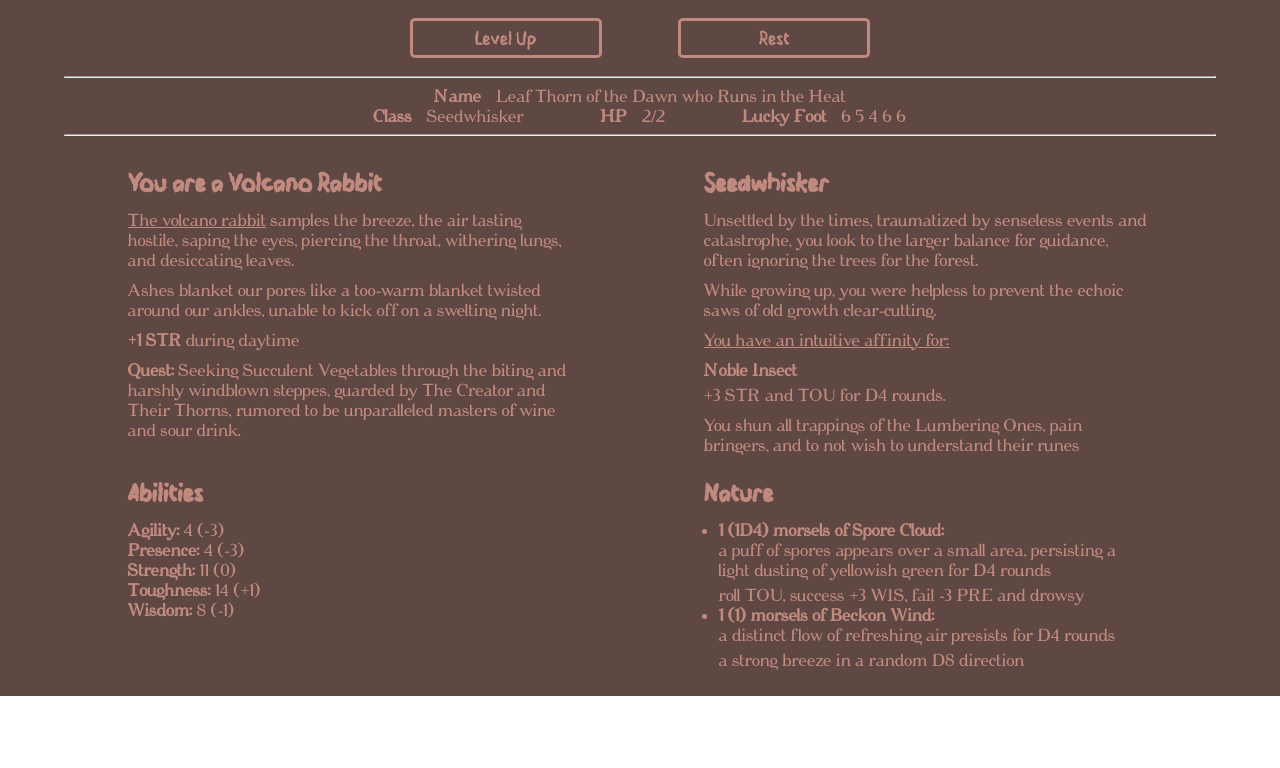
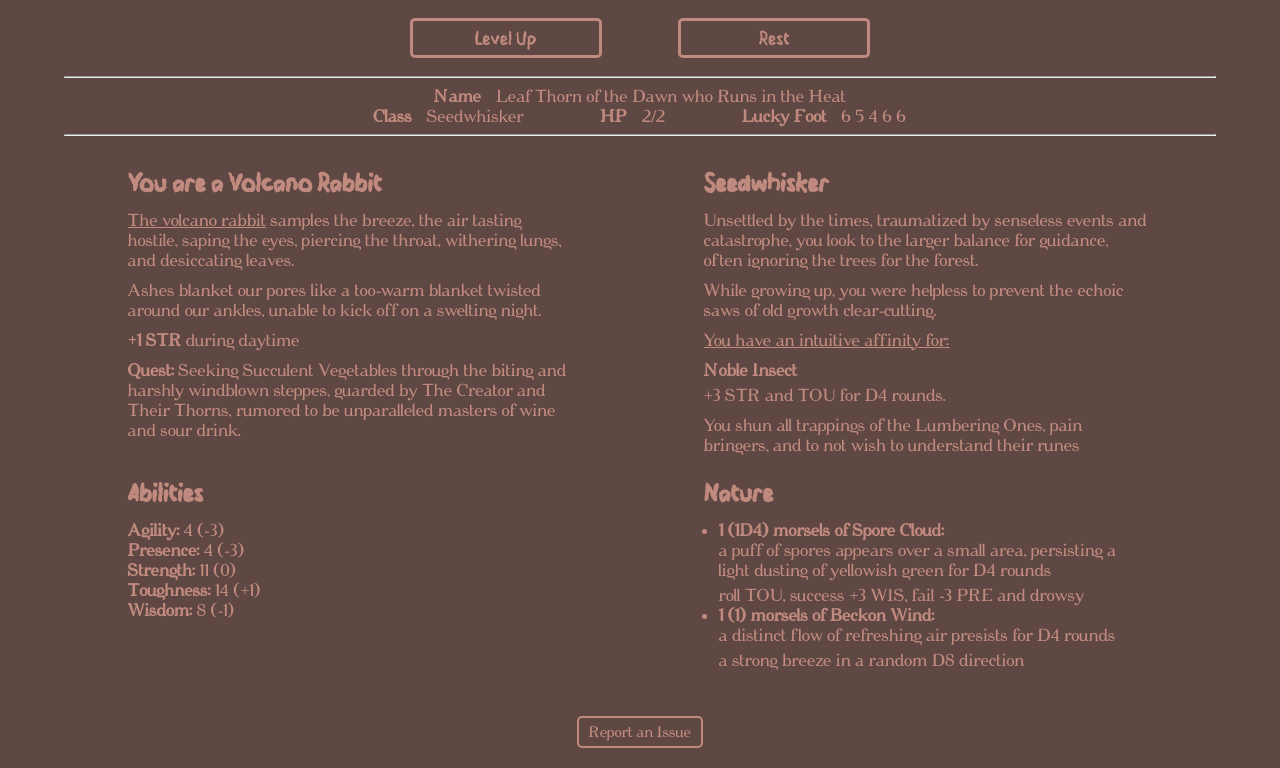
Before and after one commit to geoffmoss0/bvnbirther, a React (Create React App) app: page / in a window 1280 px wide. Shown: the part 511-1279 px from the top of the page. Before the commit the page ends 1207 px from the top, so only its background shows below. Built offline with nearby package versions, Linux system fonts and the light colour scheme.

Commit message:
Added Report Issue button

```diff
--- a/src/App.css
+++ b/src/App.css
@@ -1,28 +1,4 @@
-.label-bold {
-  margin-right: 15px;
-}
-
-#name {
-  display: block;
-}
-
-.sub-stat {
-  display: inline-flex;
-  margin-right: 3%;
-  margin-left: 3%;
-  flex-flow: row wrap;
-}
-
-#sub-stat-container {
-  display: flex;
-  align-items: center;
-  justify-content: center;
-}
-
-.division-rule {
-  margin-left: 5%;
-  margin-right: 5%;
-}
+/* TITLE */
 
 #bvnbirther-title {
   width: 100%;
@@ -53,6 +29,65 @@
   height: 40vmin;
 }
 
+/* Bunny Info */
+
+.label-bold {
+  margin-right: 15px;
+}
+
+#name {
+  display: block;
+}
+
+.sub-stat {
+  display: inline-flex;
+  margin-right: 3%;
+  margin-left: 3%;
+  flex-flow: row wrap;
+}
+
+#sub-stat-container {
+  display: flex;
+  align-items: center;
+  justify-content: center;
+}
+
+.division-rule {
+  margin-left: 5%;
+  margin-right: 5%;
+}
+
+
+/* Footer */
+
+#footer {
+  text-align: center;
+  margin-top: 20px;
+  padding-bottom: 20px;
+}
+
+#github-logo {
+  width: 30px;
+}
+
+#report-issue-button {
+  background: none;
+  display: inline-flex;
+  align-items:center;
+  padding-right: 10px;
+  padding-left: 10px;
+  padding-top: 5px;
+  padding-bottom: 5px;
+  cursor: pointer;
+}
+
+#report-issue-text {
+  font-family:'Cipher';
+  font-size: 14px;
+}
+
+/* Fonts */
+
 @font-face {
   font-family: 'Wonderworld';
   src: url('./fonts/Wonderworld/WonderworldPersonalUseRegular-gxdo3.otf');
--- a/src/App.js
+++ b/src/App.js
@@ -40,6 +40,10 @@ function App() {
     "bunny_borg_logo_hibernation.png"
   ]
 
+  function githubIssue() {
+    window.open('https://github.com/geoffmoss0/bvnbirther/issues/new/choose', '_blank');
+  }
+
   return (
     <div id="appcontainer">
       <Style pageStyle={styleId}/>
@@ -47,6 +51,10 @@ function App() {
       <div id="bvnbirther-subtitle">A character generator for</div>
       <img src={require(`./images/${logos[styleId]}`)} alt="Bunny Borg logo" id="logo"></img>
       <Info name={name} quest={quest}/>
+
+      <div id="footer">
+        <button id="report-issue-button" onClick={githubIssue}><div id="report-issue-text">Report an Issue</div></button>
+      </div>
     </div>
   );
 }
--- a/src/Info/info.css
+++ b/src/Info/info.css
@@ -14,6 +14,7 @@
     padding-top: 5px; /* fix font being slightly top-aligned */
     font-size: 20pt;
     font-family: 'Yabelagi';
+    cursor: pointer;
 }
 
 #refresh_container {
@@ -31,6 +32,7 @@
     padding-top: 5px; /* fix font being slightly top-aligned */
     font-size: 15pt;
     font-family: 'Yabelagi';
+    cursor: pointer;
 }
 
 .info_text {
--- a/src/style/style.js
+++ b/src/style/style.js
@@ -55,12 +55,23 @@ export default function Style(props) {
             }
 
             .refresh_button {
-            color: ${styleOptions.styles[pageStyle].foreground};
+                color: ${styleOptions.styles[pageStyle].foreground};
                 background-color: ${styleOptions.styles[pageStyle].background};
                 border: ${styleOptions.styles[pageStyle].foreground};
                 border-style: solid;
                 border-radius: 5px;
             }
+
+            #report-issue-button{
+                border: ${styleOptions.styles[pageStyle].foreground};
+                border-style: solid;
+                border-width: 2px;
+                border-radius: 5px;
+            }
+
+            #report-issue-text {
+                color: ${styleOptions.styles[pageStyle].foreground};
+            }
             `}
         </style>
     )
```
Also changed, not shown: 1 other file (tests, documents, lock files or other folders).
